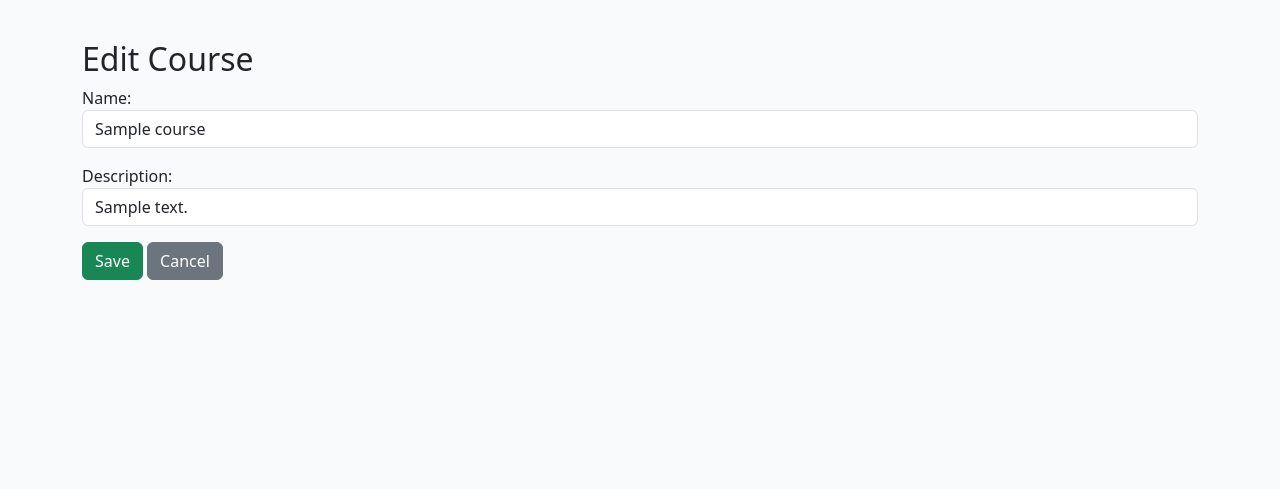
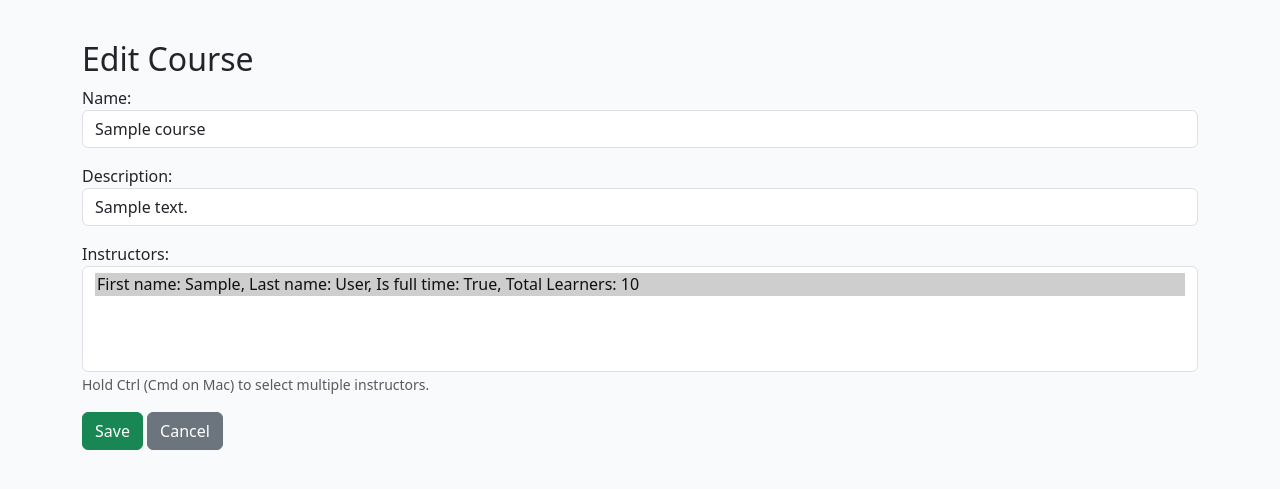
Before and after one commit to rafael-a-g-n/DjangoCRUD, a Django app: page /courses/1/edit/ in a window 1280 px wide. Shown: the part 56-545 px from the top of the page. Run offline with Django 4.2, Linux system fonts and the light colour scheme; tables that the repository leaves empty hold one stand-in row (values such as "Sample post"); some libraries are stand-ins or nearby versions.

Commit message:
Add possibility to asign a instructor to a course on frontend

```diff
--- a/crud/forms.py
+++ b/crud/forms.py
@@ -2,7 +2,33 @@
 """Forms for CRUD app models."""
 
 from django import forms
-from crud.models import Instructor, Learner, Enrollment
+from crud.models import Instructor, Learner, Enrollment, Course
+
+# Form for Course with instructors field
+class CourseForm(forms.ModelForm):
+    """Form for Course model, including instructors assignment."""
+    instructors = forms.ModelMultipleChoiceField(
+        queryset=Instructor.objects.all(),
+        widget=forms.SelectMultiple(attrs={'class': 'form-control'}),
+        required=False,
+        help_text="Hold Ctrl (Cmd on Mac) to select multiple instructors."
+    )
+
+    class Meta:
+        model = Course
+        fields = ['name', 'description', 'instructors']
+
+    def __init__(self, *args, **kwargs):
+        super().__init__(*args, **kwargs)
+        if self.instance.pk:
+            self.fields['instructors'].initial = self.instance.instructors.all()
+
+    def save(self, commit=True):
+        course = super().save(commit=False)
+        if commit:
+            course.save()
+            self.save_m2m()
+        return course
 
 
 class EnrollmentForm(forms.ModelForm):
--- a/crud/templates/crud/course_form.html
+++ b/crud/templates/crud/course_form.html
@@ -13,6 +13,13 @@
         {{ form.description.label_tag }}
         {{ form.description|add_class:'form-control' }}
     </div>
+    <div class="mb-3">
+        {{ form.instructors.label_tag }}
+        {{ form.instructors }}
+        {% if form.instructors.help_text %}
+            <small class="form-text text-muted">{{ form.instructors.help_text }}</small>
+        {% endif %}
+    </div>
     <button type="submit" class="btn btn-success">Save</button>
     <a href="{% url 'crud:course_list' %}" class="btn btn-secondary">Cancel</a>
 </form>
--- a/crud/views.py
+++ b/crud/views.py
@@ -16,7 +16,7 @@ def enrollment_update(request, pk):
 from django.shortcuts import render, get_object_or_404, redirect
 from django import forms
 from crud.models import Course, Instructor, Learner
-from crud.forms import InstructorForm, LearnerForm, EnrollmentForm
+from crud.forms import InstructorForm, LearnerForm, EnrollmentForm, CourseForm
 # Enrollment create view
 def enrollment_create(request, course_id):
     """Create a new enrollment for a learner in a course."""
@@ -33,11 +33,6 @@ def enrollment_create(request, course_id):
     return render(request, 'crud/enrollment_form.html', {'form': form, 'course': course})
 
 
-class CourseForm(forms.ModelForm):
-    """Form for Course model."""
-    class Meta:
-        model = Course
-        fields = ['name', 'description']
 
 
 def course_list(request):
@@ -52,7 +47,7 @@ def course_create(request):
         form = CourseForm(request.POST)
         if form.is_valid():
             form.save()
-            return redirect('course_list')
+            return redirect('crud:course_list')
     else:
         form = CourseForm()
     return render(request, 'crud/course_form.html', {'form': form})
@@ -65,7 +60,7 @@ def course_update(request, pk):
         form = CourseForm(request.POST, instance=course)
         if form.is_valid():
             form.save()
-            return redirect('course_list')
+            return redirect('crud:course_list')
     else:
         form = CourseForm(instance=course)
     return render(request, 'crud/course_form.html', {'form': form})
```
